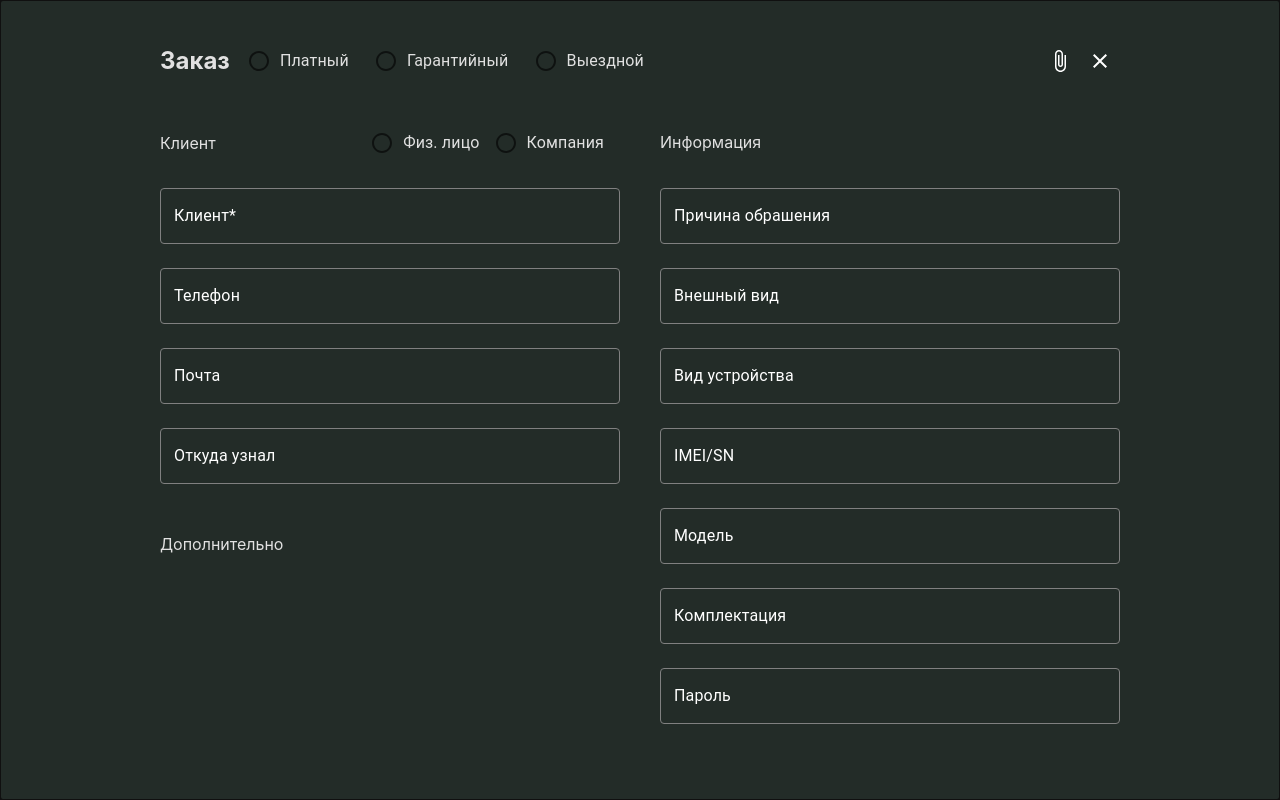
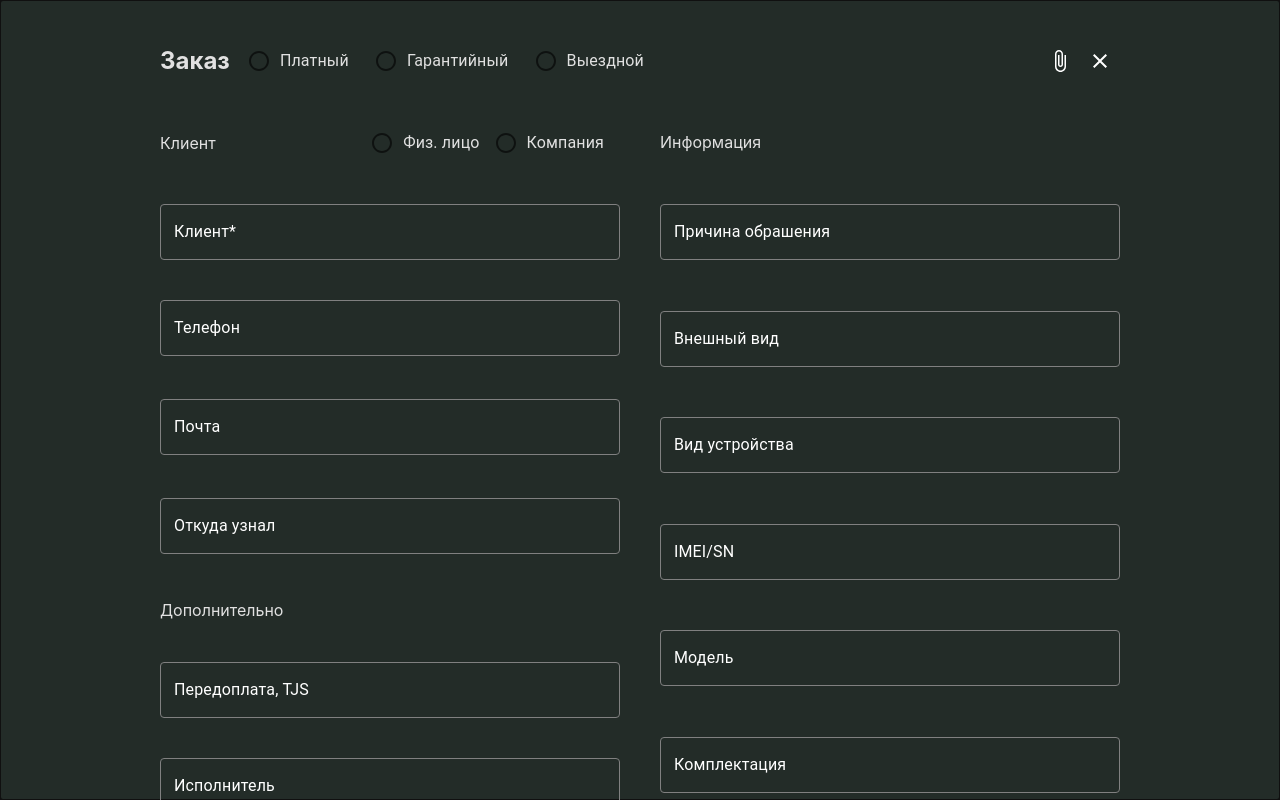
Before and after one commit to dev-tokumei/service_dashboard, a React (Create React App) app: page /order in a window 1280 px wide. Built offline with nearby package versions, Linux system fonts and the light colour scheme.

Commit message:
fixed style ordermodal

```diff
--- a/src/components/Orders/OrderModal.jsx
+++ b/src/components/Orders/OrderModal.jsx
@@ -15,15 +15,20 @@ import { ThemeProvider } from '@mui/material/styles';
 import { theme } from '../ui/theme';
 
 const OrderModal = ({ onOpen }) => {
+  const styles = (theme) => ({
+    thaiTextFieldInputProps: {
+      paddingTop: '5px',
+    },
+  });
   const dispatch = useDispatch();
 
   return (
     <ThemeProvider theme={theme}>
       <Modal open={onOpen} onClose={() => dispatch(onClose())}>
-        <div className='flex justify-center items-start bg_color h-full p-10'>
+        <div className='flex justify-center items-start bg_color h-full p-10 overflow-auto'>
           <div className='w-[960px]'>
             <header className='flex w-full justify-between mb-10'>
-              <div className='flex items-center justify-between w-[500px]'>
+              <div className='flex items-center justify-between flex-wrap w-[500px]'>
                 <h1 className='font-bold text-2xl mr-2'>Заказ</h1>
                 <FormControlLabel
                   color='wihte'
@@ -54,8 +59,8 @@ const OrderModal = ({ onOpen }) => {
                 </IconButton>
               </div>
             </header>
-            <main className='w-full flex justify-between item-center'>
-              <div className='flex w-[460px] flex-col '>
+            <main className='w-full flex md:flex justify-between item-center '>
+              <div className='w-[460px] grid grid_colums '>
                 <div className='w-full flex justify-between items-center'>
                   <div>
                     <h1>Клиент</h1>
@@ -73,8 +78,10 @@ const OrderModal = ({ onOpen }) => {
                     />
                   </div>
                 </div>
-                <br />
+                <div className='w-[460px] h-[353.6px] grid grid_colums '>
                   <TextField
+                    inputProps={styles}
+                    pt='2'
                     sx={{
                       label: { color: 'white' },
                     }}
@@ -82,7 +89,6 @@ const OrderModal = ({ onOpen }) => {
                     label='Клиент*'
                     id='fullWidth'
                   />
-                <br />
                   <TextField
                     sx={{
                       label: { color: 'white' },
@@ -91,7 +97,6 @@ const OrderModal = ({ onOpen }) => {
                     label='Телефон'
                     id='fullWidth'
                   />
-                <br />
                   <TextField
                     sx={{
                       label: { color: 'white' },
@@ -101,24 +106,51 @@ const OrderModal = ({ onOpen }) => {
                     label='Почта'
                     id='fullWidth'
                   />
-                <br />
                   <TextField
                     sx={{
                       label: { color: 'white' },
                     }}
+                    pt='20'
                     fullWidth
                     label='Откуда узнал'
                     id='fullWidth'
                   />
-                <br />
-                <br />
+                </div>
+                <div className='grid grid_colums '>
                   <h1 className='text-md'>Дополнительно</h1>
+                  <TextField
+                    sx={{
+                      label: { color: 'white' },
+                    }}
+                    pt='20'
+                    fullWidth
+                    label='Передоплата, TJS'
+                    id='fullWidth'
+                  />
+                  <TextField
+                    sx={{
+                      label: { color: 'white' },
+                    }}
+                    pt='20'
+                    fullWidth
+                    label='Исполнитель'
+                    id='fullWidth'
+                  />
+                  <TextField
+                    sx={{
+                      label: { color: 'white' },
+                    }}
+                    pt='20'
+                    fullWidth
+                    label='Менеджер'
+                    id='fullWidth'
+                  />
                 </div>
-              <div className='flex w-[460px] flex-col '>
+              </div>
+              <div className=' w-[460px] grid grid_colums '>
                 <div className='w-full flex justify-start items-centet pt-2 h-[42px]'>
                   <h1 className='text-start'>Информация</h1>
                 </div>
-                <br />
                 <TextField
                   sx={{
                     label: { color: 'white' },
@@ -127,7 +159,6 @@ const OrderModal = ({ onOpen }) => {
                   label='Причина обрашения'
                   id='fullWidth'
                 />
-                <br />
                 <TextField
                   sx={{
                     label: { color: 'white' },
@@ -136,7 +167,6 @@ const OrderModal = ({ onOpen }) => {
                   label='Внешный вид'
                   id='fullWidth'
                 />
-                <br />
                 <TextField
                   sx={{
                     label: { color: 'white' },
@@ -145,7 +175,6 @@ const OrderModal = ({ onOpen }) => {
                   label='Вид устройства'
                   id='fullWidth'
                 />
-                <br />
                 <TextField
                   sx={{
                     label: { color: 'white' },
@@ -154,7 +183,6 @@ const OrderModal = ({ onOpen }) => {
                   label='IMEI/SN'
                   id='fullWidth'
                 />
-                <br />
                 <TextField
                   sx={{
                     label: { color: 'white' },
@@ -163,7 +191,6 @@ const OrderModal = ({ onOpen }) => {
                   label='Модель'
                   id='fullWidth'
                 />
-                <br />
                 <TextField
                   sx={{
                     label: { color: 'white' },
@@ -172,7 +199,6 @@ const OrderModal = ({ onOpen }) => {
                   label='Комплектация'
                   id='fullWidth'
                 />
-                <br />
                 <TextField
                   sx={{
                     label: { color: 'white' },
@@ -183,6 +209,16 @@ const OrderModal = ({ onOpen }) => {
                 />
               </div>
             </main>
+            <footer className='w-full flex flex-col mt-10 '>
+              <div className='w-full flex justify-start items-centet mb-5 h-[42px]'>
+                <h1 className='text-start'>Товары и услуги</h1>
+              </div>
+              <div className='w-full flex items-center border-[1px] border-slate-300 h-14 rounded-md bg-green mt-5 mb-5'></div>
+              <div className='w-full flex justify-start items-centet mt-2 h-[42px]'>
+                <h1 className='text-start pt-2'>Печать</h1>
+              </div>
+              <div className='w-full flex items-center border-[1px] border-slate-300 h-14 rounded-md bg-green mt-5 mb-5'></div>
+            </footer>
           </div>
         </div>
       </Modal>
--- a/src/components/ui/theme.js
+++ b/src/components/ui/theme.js
@@ -10,6 +10,9 @@ export const theme = createTheme({
     MuiOutlinedInput: {
       styleOverrides: {
         root: {
+          '& .MuiInputBase-root': {
+            paddingLeft: 10,
+          },
           '& .MuiOutlinedInput-notchedOutline': {
             border: `1px solid grey`,
           },
--- a/src/index.css
+++ b/src/index.css
@@ -20,12 +20,7 @@ code {
   box-sizing: border-box;
 }
 
-::-webkit-calendar-picker-indicator {
-  background-color: #fff;
-  color: aliceblue;
-  padding: 5px;
-  cursor: pointer;
-  border-radius: 3px;
+@media screen and (max-width: 768px) {
 }
 
 .bg_color {
@@ -101,3 +96,8 @@ button {
   background-color: rgb(67, 81, 75) !important;
   color: #fff !important;
 }
+
+.grid_colums {
+  gap: 40px;
+  grid-template-rows: minmax(min-content, max-content);
+}
--- a/tailwind.config.js
+++ b/tailwind.config.js
@@ -1,8 +1,28 @@
 /** @type {import('tailwindcss').Config} */
 module.exports = {
-  content: ["./src/**/*.{js,jsx,ts,tsx}"],
+  content: ['./src/**/*.{js,jsx,ts,tsx}'],
   theme: {
-    extend: {},
+    extend: {
+      colors: {
+        green: 'rgb(38 49 44)',
+      },
+    },
+    screens: {
+      sm: '640px',
+      // => @media (min-width: 640px) { ... }
+
+      md: '768px',
+      // => @media (min-width: 768px) { ... }
+
+      lg: '1024px',
+      // => @media (min-width: 1024px) { ... }
+
+      xl: '1280px',
+      // => @media (min-width: 1280px) { ... }
+
+      '2xl': '1536px',
+      // => @media (min-width: 1536px) { ... }
+    },
   },
   plugins: [],
 };
```
Lines whose indentation alone changed are shown as unchanged.
